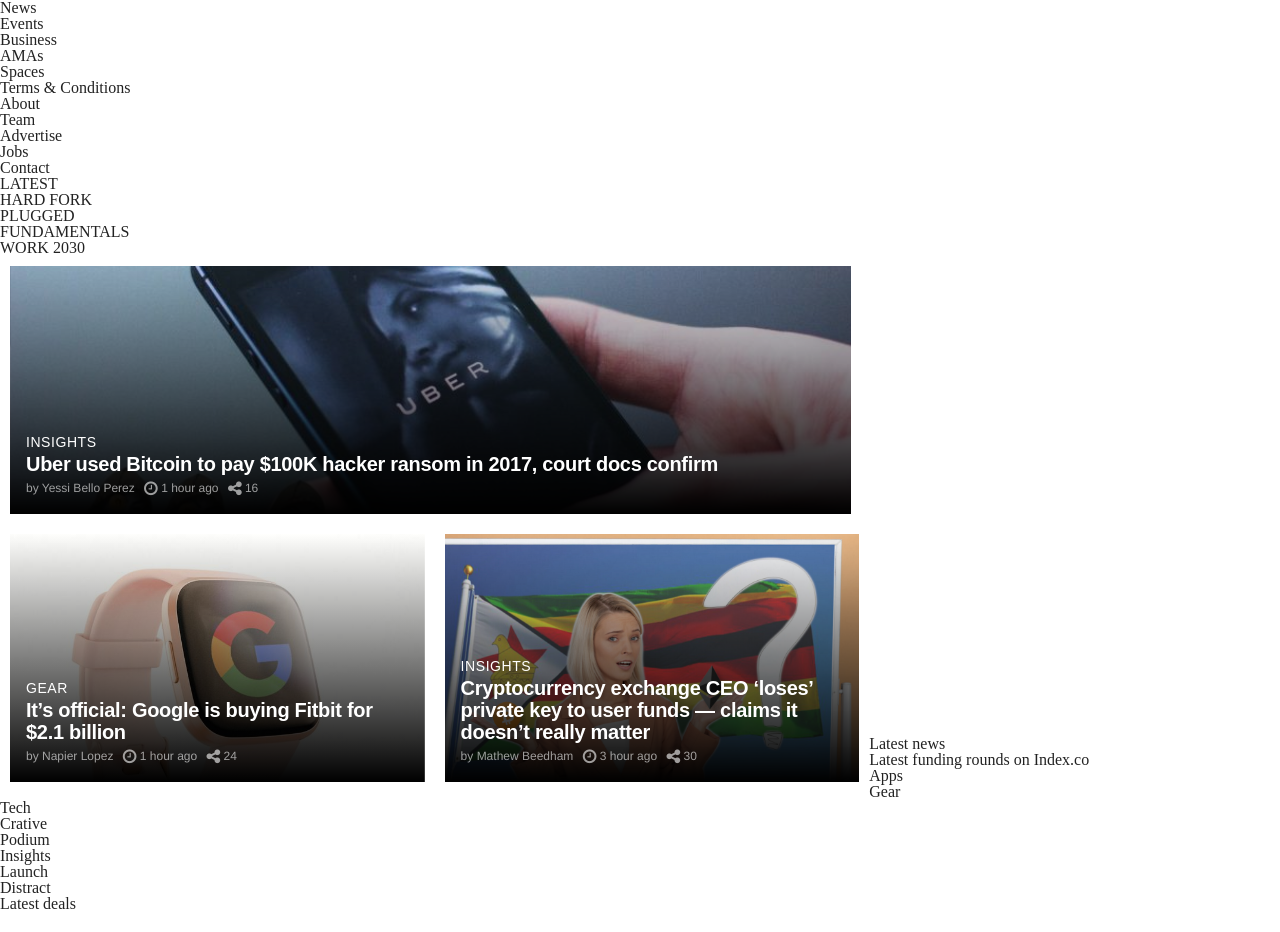
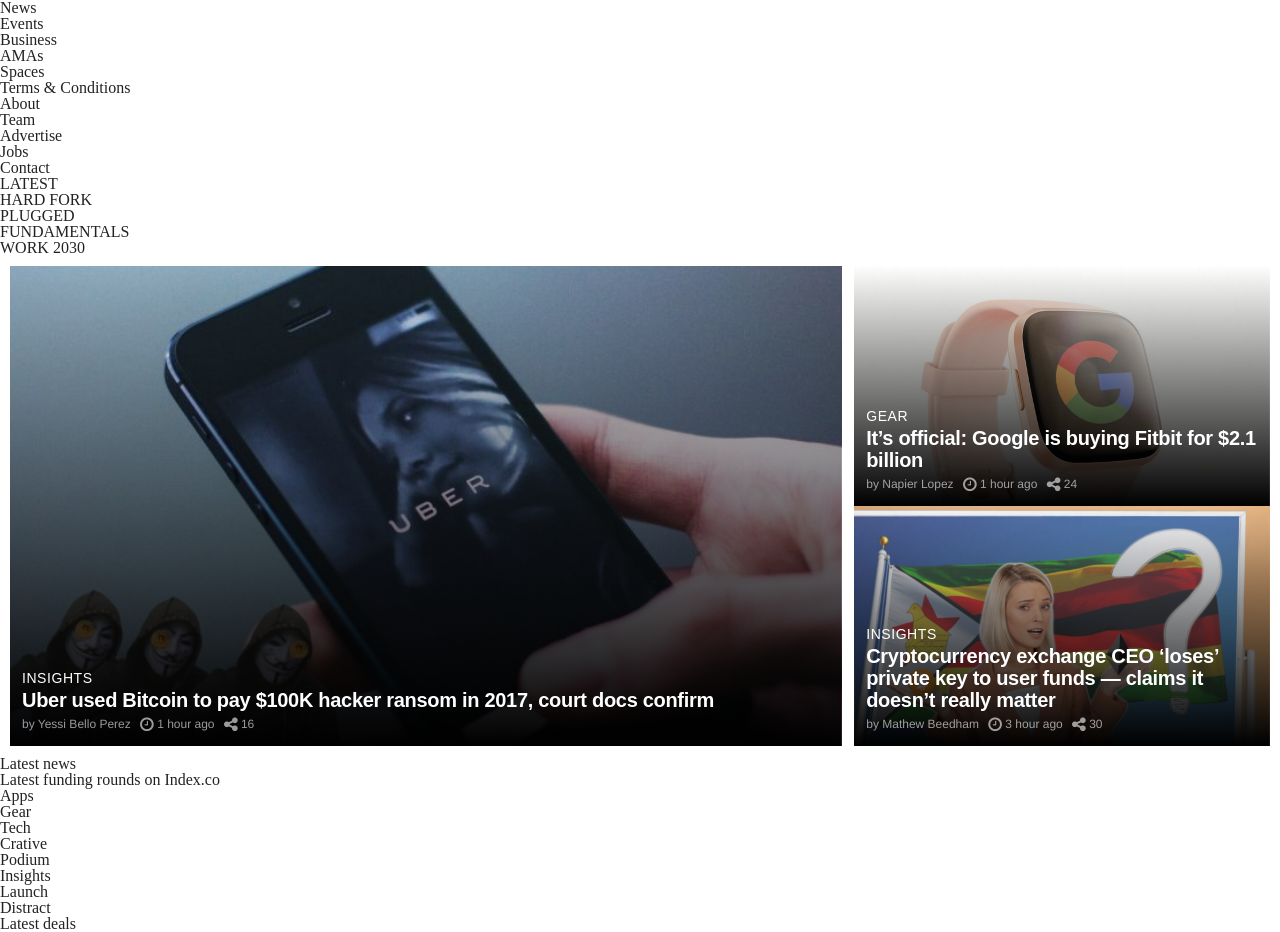
Before and after one commit to phalado/Building-with-Responsive-Design, a plain HTML site: page index.html in a window 1280 px wide. Drawn offline with Linux system fonts and the light colour scheme.

Commit message:
finished cover articles

```diff
--- a/css/styles.css
+++ b/css/styles.css
@@ -44,20 +44,31 @@ i {
 @media (min-width: 767px) {
   .cover {
     height: 60vh;
+    display: flex;
+    flex-wrap: wrap;
+    flex-direction: column;
+    align-content: space-between;
+    margin: 10px;
   }
 
-  .google-article, .crypto-article {
-    float: left;
+  .cover article {
+    display: flex;
     height: 50%;
-    width: calc(33.33% - 20px);
-    position: relative;
+    width: 33%;
+    /*margin: 10px 10px 0 10px;*/
   }
 
-  .uber-article {
-    float: left;
+  .cover article:first-child {
+    display: flex;
     height: 100%;
-    width: calc(66.66% - 20px);
-    position: relative;
+    width: 66%;
+    /*margin: 10px 0 10px 10px;*/
+  }
+
+  .cover-article {
+    margin: 0;
+    padding: 0;
+    min-height: 40%;
   }
 }
 
```
